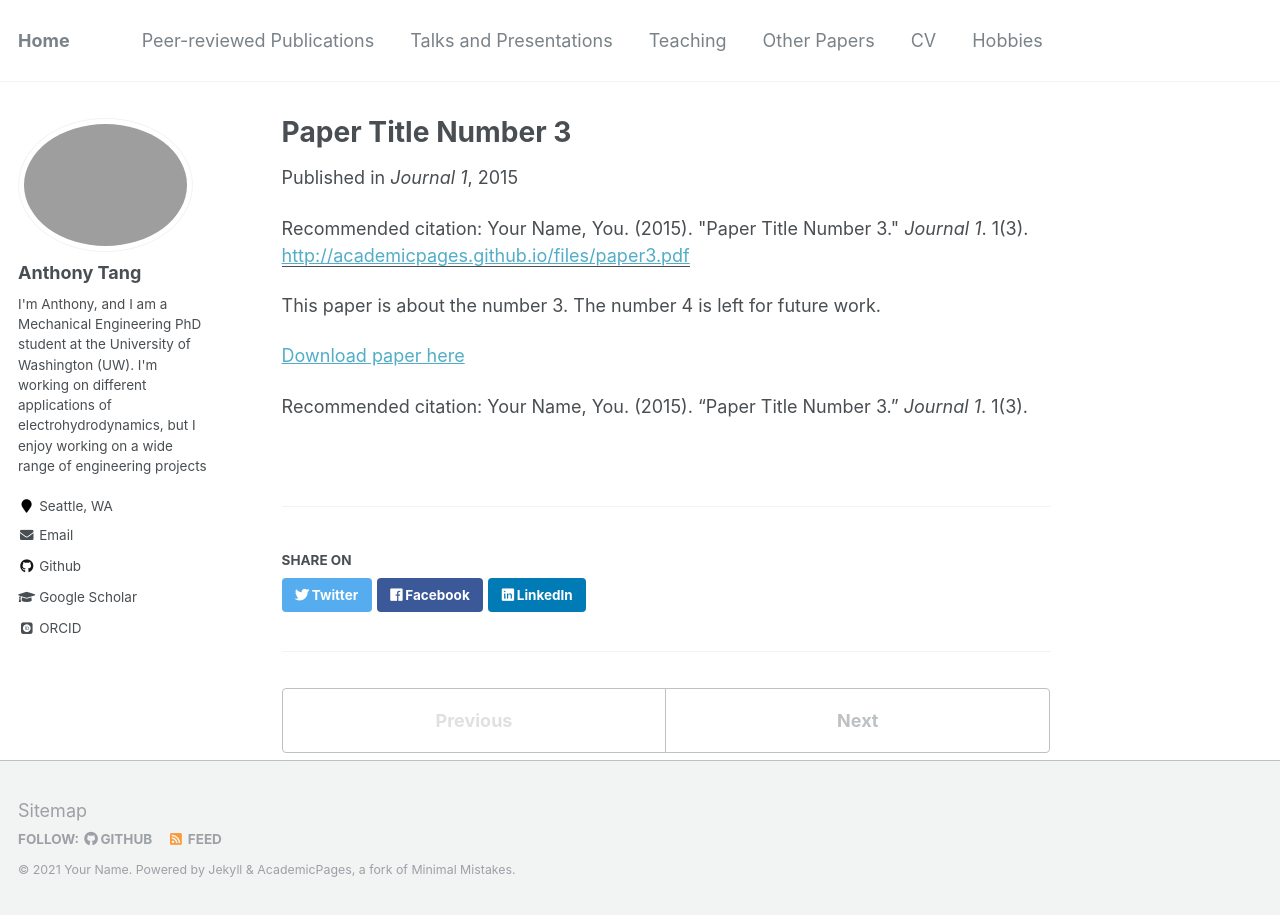
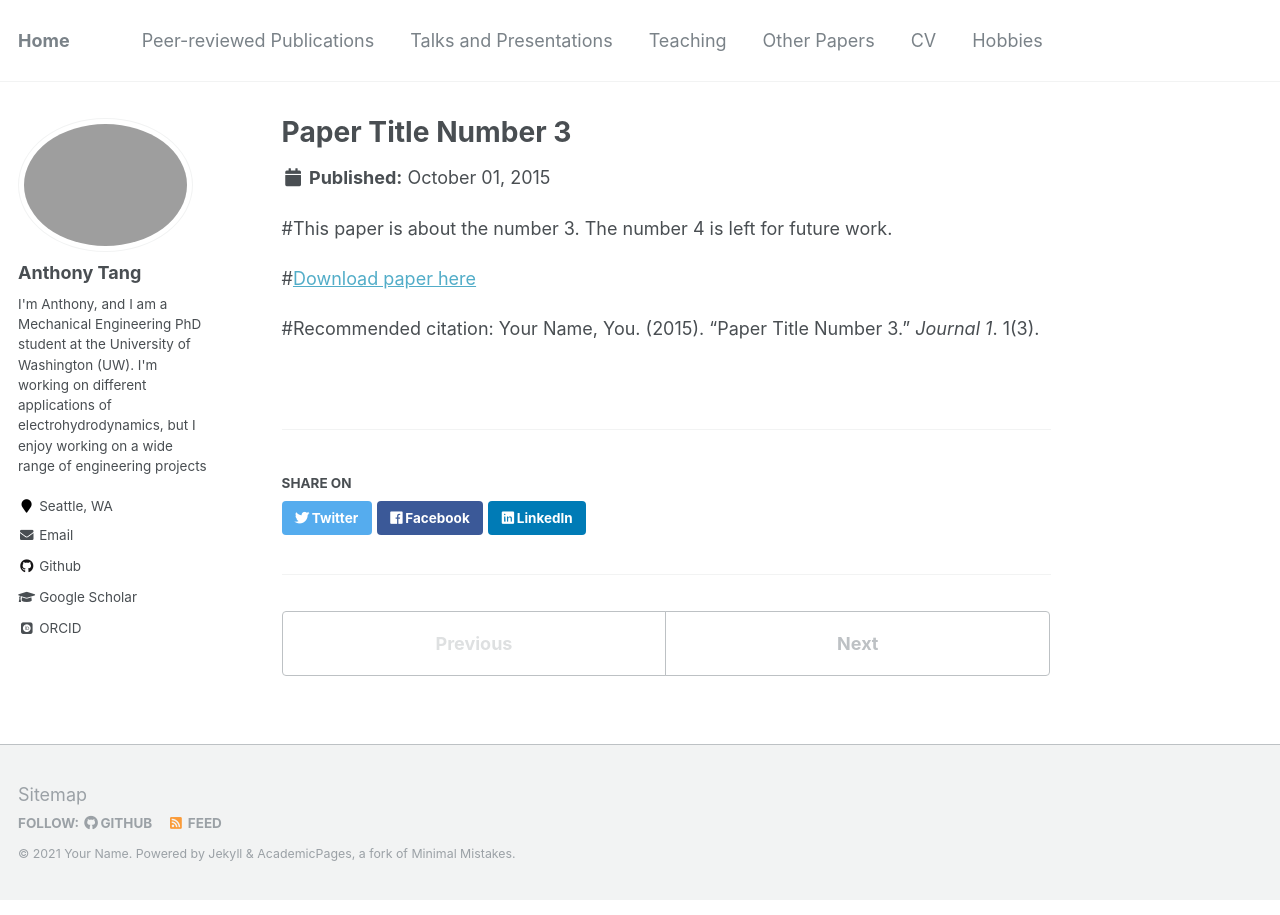
Before and after one commit to antang808/academic, a Jekyll site: the page built from _publications/2015-10-01-paper-title-number-3.md, in a window 1280 px wide. Built offline with Jekyll 4.4.1, drawn with Linux system fonts in a browser that asks for light colours; some web fonts are replaced; part of the change alters nothing that is shown.

Commit message:
Update 2015-10-01-paper-title-number-3.md

```diff
--- a/_publications/2015-10-01-paper-title-number-3.md
+++ b/_publications/2015-10-01-paper-title-number-3.md
@@ -1,15 +1,15 @@
 ---
-title: "Paper Title Number 3"
-collection: publications
-permalink: /publication/2015-10-01-paper-title-number-3
-excerpt: 'This paper is about the number 3. The number 4 is left for future work.'
-date: 2015-10-01
-venue: 'Journal 1'
-paperurl: 'http://academicpages.github.io/files/paper3.pdf'
-citation: 'Your Name, You. (2015). &quot;Paper Title Number 3.&quot; <i>Journal 1</i>. 1(3).'
+# title: "Paper Title Number 3"
+#collection: publications
+#permalink: /publication/2015-10-01-paper-title-number-3
+#excerpt: 'This paper is about the number 3. The number 4 is left for future work.'
+#date: 2015-10-01
+#venue: 'Journal 1'
+#paperurl: 'http://academicpages.github.io/files/paper3.pdf'
+#citation: 'Your Name, You. (2015). &quot;Paper Title Number 3.&quot; <i>Journal 1</i>. 1(3).'
 ---
-This paper is about the number 3. The number 4 is left for future work.
+#This paper is about the number 3. The number 4 is left for future work.
 
-[Download paper here](http://academicpages.github.io/files/paper3.pdf)
+#[Download paper here](http://academicpages.github.io/files/paper3.pdf)
 
-Recommended citation: Your Name, You. (2015). "Paper Title Number 3." <i>Journal 1</i>. 1(3).
+#Recommended citation: Your Name, You. (2015). "Paper Title Number 3." <i>Journal 1</i>. 1(3).
```
